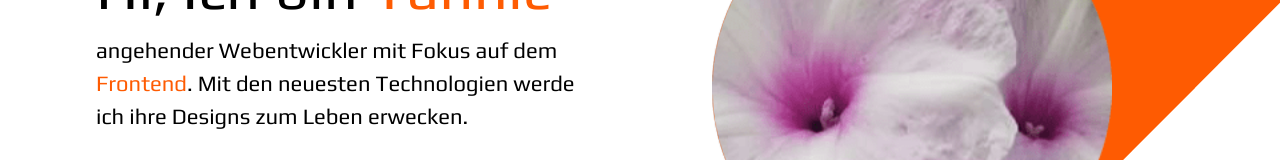
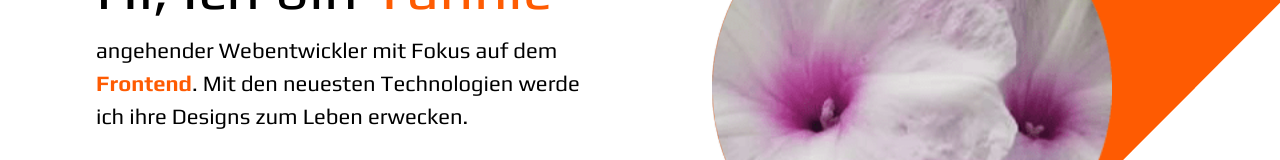
Before and after one commit to SchmittYannic/portfolio_ys, a React (Vite) app: page / in a window 1280 px wide. Shown: the part 362-522 px from the top of the page. Built offline with nearby package versions, Linux system fonts and the light colour scheme; no server answers.

Commit message:
Adjusts font-weight for hero text

```diff
--- a/src/components/Hero.tsx
+++ b/src/components/Hero.tsx
@@ -40,7 +40,7 @@ const Hero = () => {
                             </h2>
                             <p className={`${heroStyles.heroTextButtonGap} ${heroStyles.heroSubTextMaxWidth} dark:text-darkTextPrimary text-textPrimary ${heroStyles.heroSubText}`}>
                                 {PageTextContent.heroSubText1}
-                                <span className={`${textColorClass900}`}>Frontend</span>
+                                <span className={`${textColorClass900} font-bold`}>Frontend</span>
                                 {PageTextContent.heroSubText2}
                             </p>
                             <div className="inline-flex gap-5">
```
